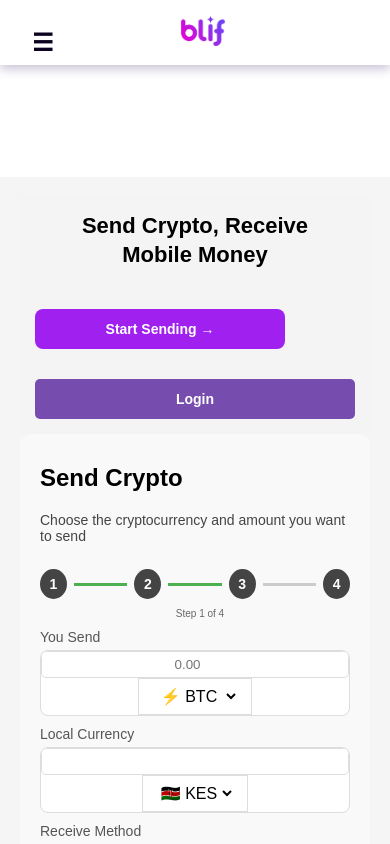
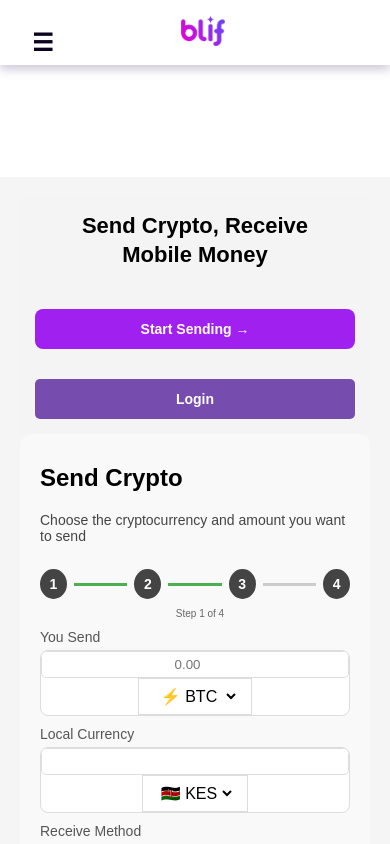
Before and after one commit to emmanuelronoh/Crypto_offramping-frontend, a React (Vite) app: page / in a window 390 px wide. Shown: the top 844 px of the page. Built offline with nearby package versions, Linux system fonts and the light colour scheme.

Commit message:
start button reduce max-width

```diff
--- a/src/components/pages/Home/Hero-section.css
+++ b/src/components/pages/Home/Hero-section.css
@@ -326,7 +326,6 @@
 
     .start-btn, .login-btn {
       width: 100%;
-      max-width: 250px;
       font-size: 14px;
     }
   }
```
